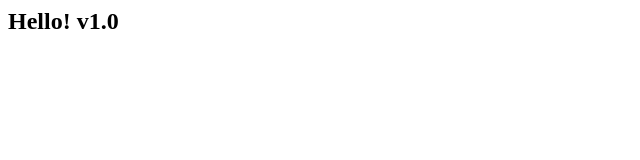
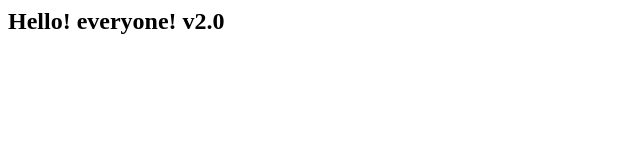
Before and after one commit to akim4105/testapp, a plain HTML site: page index.html in a window 1280 px wide. Shown: the whole page, without its empty margins (0-640 px from the left). Drawn offline with Linux system fonts and the light colour scheme.

Commit message:
step 2
step 2

```diff
--- a/index.html
+++ b/index.html
@@ -3,6 +3,6 @@
 		<title>Wecome my Github site!!!</title>
 	</head>
 	<body>
-		<h2>Hello! v1.0</H2>
+		<h2>Hello! everyone! v2.0</H2>
 	</body>
 </html>
```
